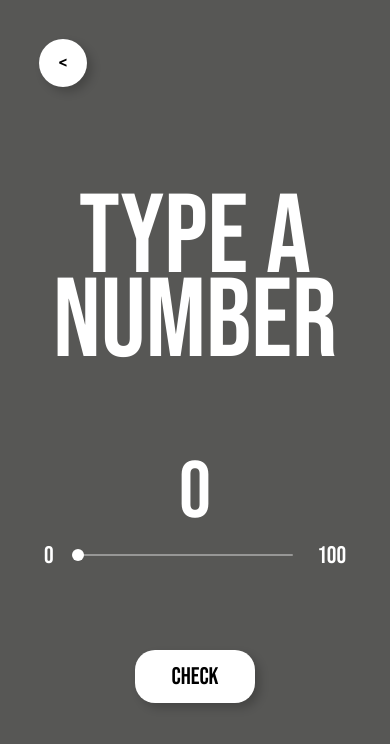
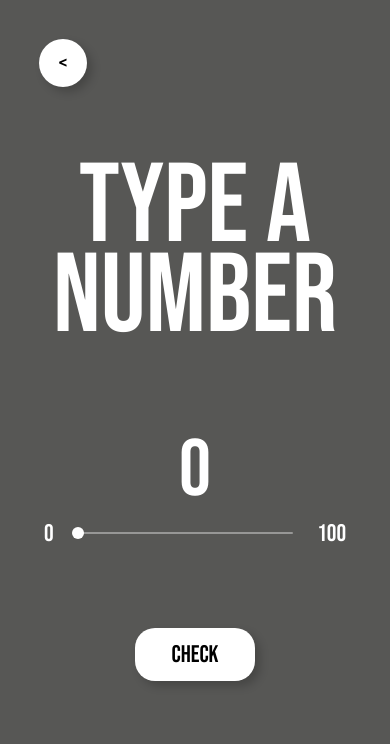
Before and after one commit to JoseNaime/GuessTheNumber, a React (Create React App) app: page /game in a window 390 px wide. Shown: the top 744 px of the page. Built offline with nearby package versions, Linux system fonts and the light colour scheme.

Commit message:
fix: responsive text

```diff
--- a/src/App.css
+++ b/src/App.css
@@ -136,17 +136,16 @@ form label {
 }
 
 #message h1{
-  line-height: .75em;
-  margin-top: .5em;
+  line-height: .8em;
 }
 
 #message h2 {
   font-size : 1.25em;
-  transform : translateY(100%);
+
 }
 
 #message .attempts {
-  transform : translateY(-150%);
+  line-height: 0;
 }
 /* Positions */
 
```
